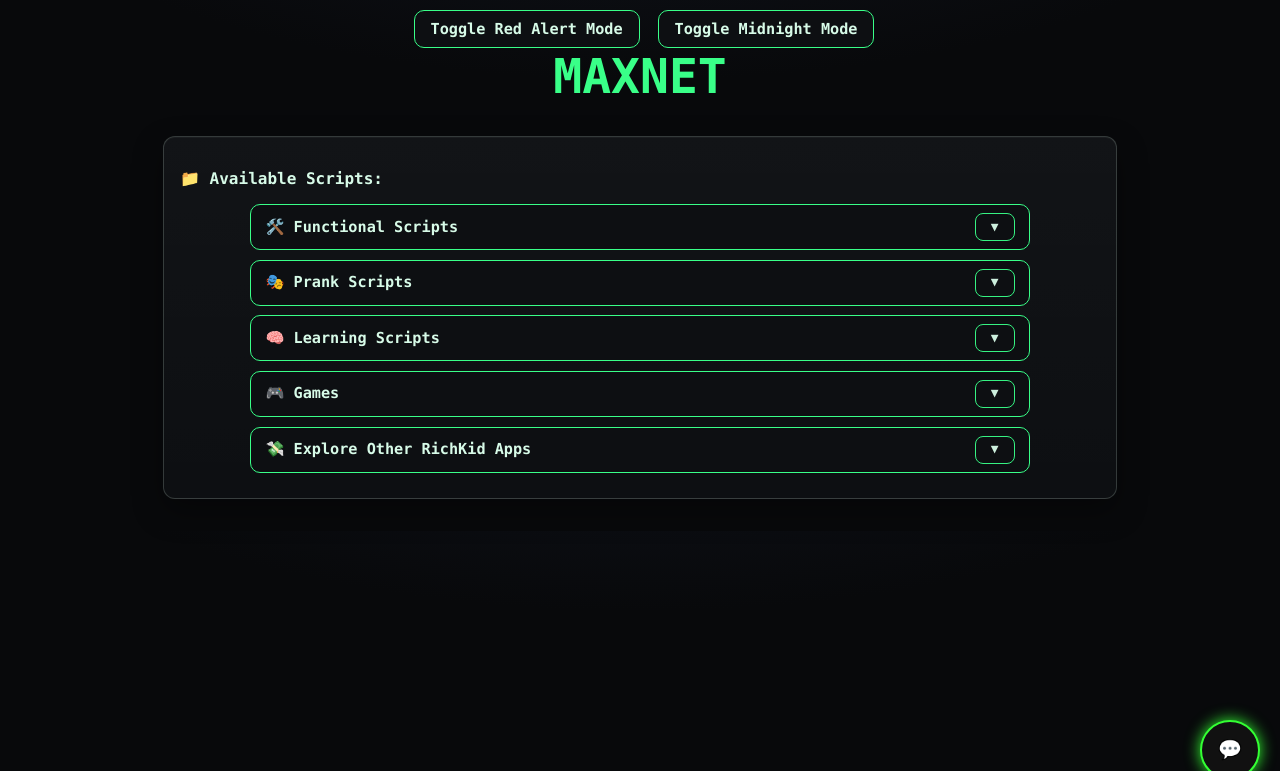
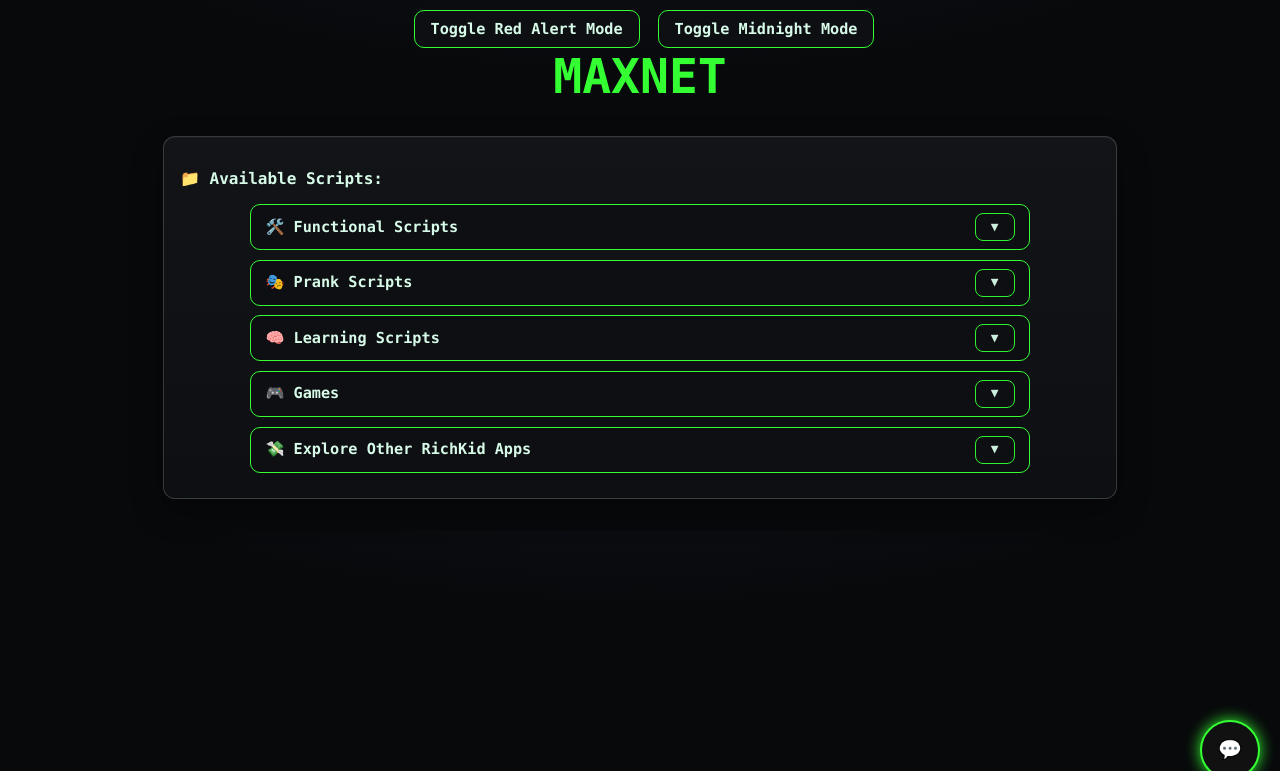
Before and after one commit to max2dmax/public-script-server, a Flask app: page / in a window 1280 px wide. Shown: the top 771 px of the page. Run offline with Flask 3, Linux system fonts and the light colour scheme.

Commit message:
Hacker Green

```diff
--- a/templates/index.html
+++ b/templates/index.html
@@ -12,7 +12,7 @@
   --panel-grad-bot: rgba(255,255,255,.00);
   --text: #d7fbe8;
   --muted: #a3cdb6;
-  --accent: #39ff88;
+  --accent: #33ff33;
   --accent-2: #bd9cff;
   --link: #33ffff;
   --ok: #2ce08a;
```
